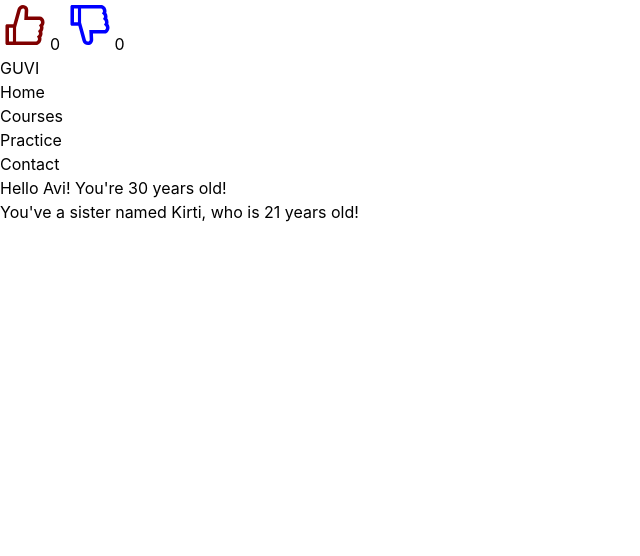
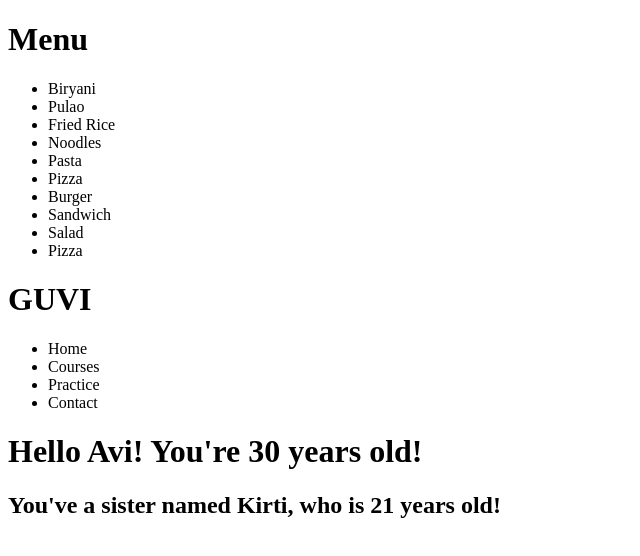
Before and after one commit to avikeshari/js-fswd, a React (Vite) app: page / in a window 1280 px wide. Shown: the top 556 px of the page, without its empty margins (0-640 px from the left). Built offline with nearby package versions, Linux system fonts and the light colour scheme.

Commit message:
Array Rendering

```diff
--- a/src/App.jsx
+++ b/src/App.jsx
@@ -1,180 +1,130 @@
 import React from 'react'
-import { AiOutlineLike, AiOutlineDislike } from 'react-icons/ai'
-//import {useState} from 'react'
-//import Header from './components/Header.jsx'
+import './App.css'
 
-/*function App(){
-  return <div>
-    <Header />
-  </div>
-}
+/*const App = () => {
 
-const App = () => {
-  const [likes,setLikes] = React.useState(0);
-  const [dislikes,setDislikes] = React.useState(0);
-  const hLike = () => {
-    setLikes(likes + 1); //likes++
-  }
-  const hDislike = () => {
-    setDislikes(dislikes + 1);
-  }
-  return <div>
-    <h1>Likes: {likes}</h1>
-    <button onClick = {hLike}>Like</button>
-    <button onClick = {hDislike}>Dislike</button>
-  </div>
-}*/
+    const [email,setEmail]=React.useState("rana.harpreet12@gmail.com");
+    const [password,setPassword]=React.useState("qazsedcf");
+    const hLogIn = (e) => {
+        e.preventDefault();
+        //console.log(e.target.email.value);
+        console.log(email,password);
+        //console.log(e.target.password.value);
+        console.log("Form submitted successfully!");
+        //reset the form
+        setEmail("");
+        setPassword("");
 
-/*export class App extends React.Component {
-  constructor(props) {
-    super(props);
-    this.state = {
-      likes: 0
+        e.target.email.focus();
     }
-  }
-
-  hLike = () => {
-    this.setState({
-      likes: this.state.likes + 1
-    })
-  }
-
-  render() {
-    return <div>
-      <h1>Likes: {this.state.likes}</h1>
-      <button onClick={this.hLike}>Like</button>
-    </div>
-  }
+    const formStyle = {
+        backgroundColor: "turquoise"
+    }
+    return (
+        <div>
+            <form onSubmit={hLogIn}  className="fL">
+                <h1>Log In</h1>
+                <div>
+                    <input name="email" type="email" placeholder="email..." value={email} onChange={(e) => setEmail(e.target.value)} style={{width:"100%"}} required />
+                </div>
+                &nbsp;
+                <div>
+                    <input name="password" type="password" placeholder="password..." value={password} onChange={(e) => setPassword(e.target.value)} style={{width:"100%"}} required />
+                </div>
+                &nbsp;
+                <div>
+                    <button type="submit" className="bL">
+                        Login
+                    </button>
+                </div>
+            </form>
+        </div>
+    )
 }*/
 
 /*const App = () => {
-  let likes = 0;
 
-  const lHandler = () => {
-    likes++;
-  };
+    const [email,setEmail]=React.useState("rana.harpreet12@gmail.com");
+    const [password,setPassword]=React.useState("qazsedcf");
+    const hLogIn = (e) => {
+        e.preventDefault();
+        //console.log(e.target.email.value);
+        console.log(email,password);
+        //console.log(e.target.password.value);
+        console.log("Form submitted successfully!");
+        //reset the form
+        setEmail("");
+        setPassword("");
 
-  return <div>
-    <h1>Likes: {likes}</h1>
-    <button onClick={lHandler}>Like</button>
-  </div>
+        e.target.email.focus();
+    }
+    /*const formStyle = {
+        backgroundColor: "turquoise"
+    }*/
+    /*return (
+        <div>
+            <form onSubmit={hLogIn} className="flex flex-col gap-4 w-full mx-auto mt-10 border border-blue-300 rounded p-8 shadow-lg">
+                <h1 className="text-2xl font-bold text-center">Log In</h1>
+                <div className="flex flex-col gap-2">
+                    <input name="email" type="email" placeholder="email..." value={email} onChange={(e) => setEmail(e.target.value)} className="border border-gray-300 rounded px-3 py-2 w-full" required />
+                </div>
+                &nbsp;
+                <div>
+                    <input name="password" type="password" placeholder="password..." value={password} onChange={(e) => setPassword(e.target.value)} className="border border-gray-300 rounded px-3 py-2 w-full" required />
+                </div>
+                &nbsp;
+                <div>
+                    <button type="submit" className="bg-blue-500 text-white rounded px-3 py-2 w-full">
+                        Login
+                    </button>
+                </div>
+            </form>
+        </div>
+    )
 }*/
 
-export class App extends React.Component {
+const App = () => {
 
-  /*constructor(props) {
-    super(props);
-    this.state = {
-      likes: 0, dislikes: 0
-    }
-  }*/
+    /*const name = 'Avi Keshari';
+    const number = 18;
+    let isOkay = false;
+    let types = ['Sniper', ' Assault', ' LMG', ' SMG', ' Shotgun', ' Marksman', ' Pistol']
 
-  state = {
-      likes: 0, dislikes: 0
-  }
+    return <div>
+        <h1>Hello {name}</h1>
+        <h2>You have been allotted Serial No. {number}</h2>
+        <h3>If you're {isOkay?'okay':'not okay'} with this, just tell us!</h3>
+        <h4>We know you're trained in {types.join()}</h4>
+    </div>*/
 
-  hLike = () => {
-    this.setState({
-      ...this.state,
-      likes: this.state.likes + 1
-    })
-  }
+    const menu = [
+        'Biryani',
+        'Pulao',
+        'Fried Rice',
+        'Noodles',
+        'Pasta',
+        'Pizza',
+        'Burger',
+        'Sandwich',
+        'Salad',
+        'Pizza'
+    ];
 
-  /*hDis = () => {
-    if(this.state.likes>0){
-      this.setState({
+    /*const list = [];
 
-        likes: this.state.likes - 1
-      })
-    }
-    else;
-  }*/
+    menu.forEach (menuItem => {
+        list.push(
+            <li>{menuItem}</li>
+        )
+    });*/
 
-  hDis = () => {
-    this.setState({
-      ...this.state,
-      dislikes: this.state.dislikes + 1
-    })
-  }
+    return <div>
+        <h1>Menu</h1>
+        <ul>
+            {menu.map((data, index) => <li key={index}>{data}</li>)}
+        </ul>
+    </div>
 
-  /*render() {
-    return <div>
-      <h1>Likes: {this.state.likes}</h1>
-      <button onClick={this.hLike}>
-        <span className="material-symbols-outlined">
-          thumb_up
-        </span>
-      </button>
-      &nbsp;
-      <button onClick={this.hDis}>
-        <span className="material-symbols-outlined">
-          thumb_down
-        </span>
-      </button>
-    </div>
-  }*/
-
-  render() {
-    return <div>
-      <button onClick={this.hLike}>
-        <span className="material-symbols-outlined">
-          <AiOutlineLike style={{fontSize:"50px", color:"maroon"}} />
-        </span>
-        {this.state.likes}
-      </button>
-      &nbsp;
-      <button onClick={this.hDis}>
-        <span className="material-symbols-outlined">
-          <AiOutlineDislike style={{fontSize:"50px", color:"blue"}} />
-        </span>
-        {this.state.dislikes}
-      </button>
-    </div>
-  }
 }
 
-/*const App = () => {
-  const [reactions, setReactions] = React.useState({
-    likes: 0,
-    dislikes: 0
-  });
-
-  const [history, setHistory] = React.useState([]);
-
-  const hLike = () => {
-    setReactions ({
-      ...reactions,
-      likes: reactions.likes + 1
-    });
-    setHistory ([...history, 'L']);
-  };
-
-  const hDislike = () => {
-    setReactions ({
-      ...reactions,
-      dislikes: reactions.dislikes + 1
-    });
-    setHistory ([...history, 'D']);
-  };
-
-  console.log(history);
-
-  return <div>
-    <button onClick={hLike}>
-      <span className="material-symbols-outlined">
-        thumb_up
-      </span>
-      {reactions.likes}
-    </button>
-    &nbsp;
-    <button onClick={hDislike}>
-      <span className="material-symbols-outlined">
-        thumb_down
-      </span>
-      {reactions.dislikes}
-    </button>
-    <p>{history}</p>
-  </div>
-}*/
-
 export default App;
--- a/src/main.jsx
+++ b/src/main.jsx
@@ -1,7 +1,7 @@
 import { createRoot } from 'react-dom/client'
 import App from './App.jsx'
 import Appp from './Appp.jsx'
-import './main.css'
+//import './main.css'
 
 createRoot(document.getElementById('root')).render(
     <div>
```
Also changed, not shown: src/..App.jsx (deleted), src/.App.jsx (added).
